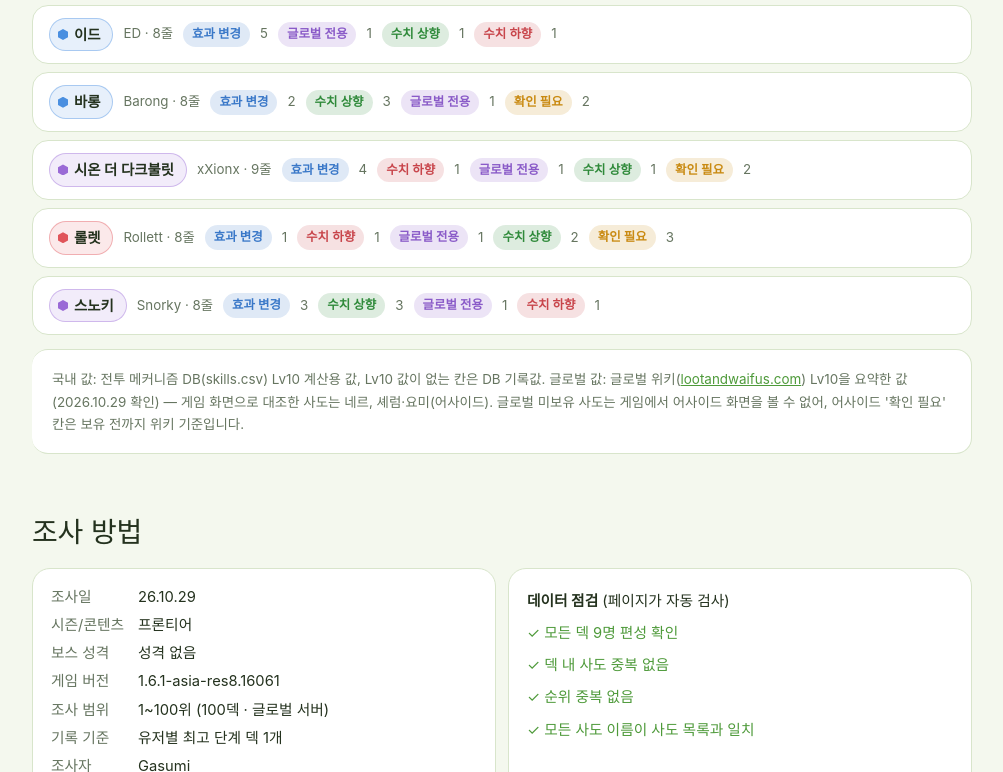
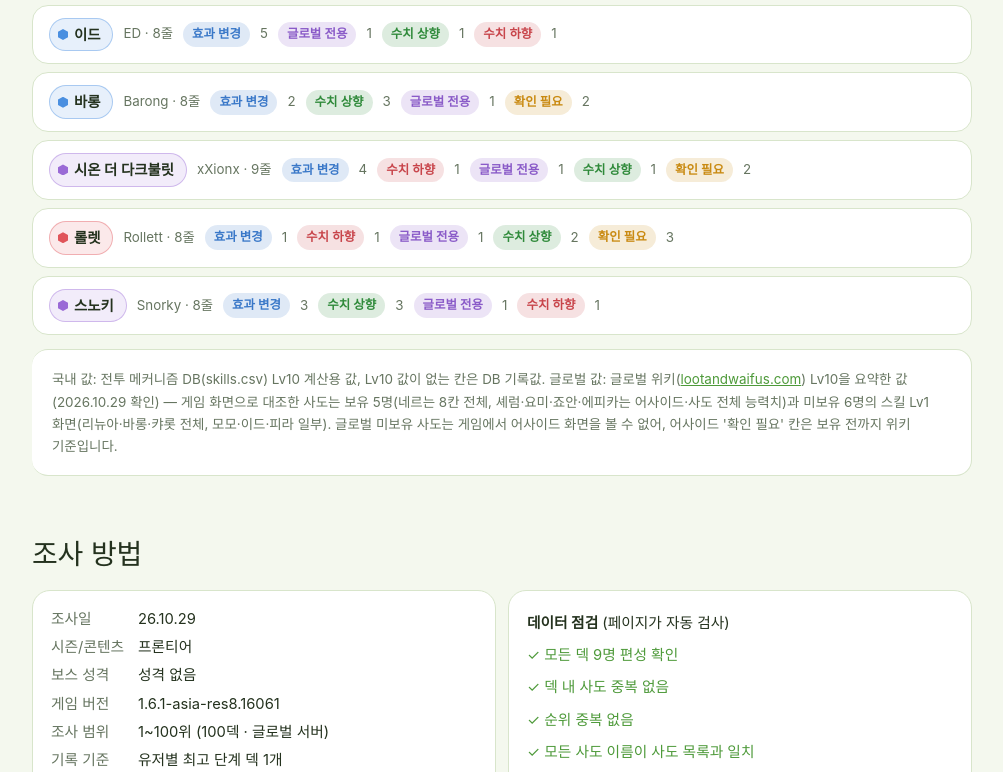
Before and after one commit to gasumii/trickcal-meta, a plain HTML site: page global.html in a window 1280 px wide. Shown: the part 11228-12000 px from the top of the page, without its empty margins (138-1141 px from the left). Drawn offline with Linux system fonts and the light colour scheme; a web font is replaced by a local one.

Commit message:
글로벌 비교: 게임 화면 대조 범위 안내 갱신 (보유 5명·미보유 6명 Lv1)

```diff
--- a/global.html
+++ b/global.html
@@ -164,7 +164,7 @@ window.REPORT_CFG={root:"data/global/",compare:"kr",attrFallback:true,bands:[[1,
     <div class="scroll" style="border:0;border-radius:0;border-top:1px solid var(--line)"><table><thead><tr><th>구분</th><th>스킬명 (국내 / 글로벌)</th><th>국내 (Lv10)</th><th>글로벌 (Lv10)</th><th>재사용</th><th>차이</th><th>비고</th></tr></thead><tbody>`+
     L.map(r=>`<tr><td>${esc(r["구분"])}</td><td class="nm">${esc(r["국내 스킬명"]||"—")}<small>${esc(r["글로벌 스킬명"])}</small></td><td>${esc(r["국내 (Lv10)"])}</td><td>${esc(r["글로벌 (Lv10)"])}</td><td>${r["국내 재사용"]||r["글로벌 재사용"]?`${esc(r["국내 재사용"]||"—")} → ${esc(r["글로벌 재사용"]||"—")}`:""}</td><td>${badge(r["차이 유형"])}</td><td>${esc(r["비고"])}</td></tr>`).join("")+`</tbody></table></div></details>`; }).join("");
   const src=[...new Set(S.map(r=>r["출처"]).filter(u=>/^https?:/.test(u)))];
-  $("skSrc").innerHTML=`국내 값: 전투 메커니즘 DB(skills.csv) Lv10 계산용 값, Lv10 값이 없는 칸은 DB 기록값. 글로벌 값: 글로벌 위키(<a href="https://lootandwaifus.com/" rel="noopener">lootandwaifus.com</a>) Lv10을 요약한 값(2026.10.29 확인) — 게임 화면으로 대조한 사도는 네르, 셰럼·요미(어사이드). 글로벌 미보유 사도는 게임에서 어사이드 화면을 볼 수 없어, 어사이드 '확인 필요' 칸은 보유 전까지 위키 기준입니다.`;
+  $("skSrc").innerHTML=`국내 값: 전투 메커니즘 DB(skills.csv) Lv10 계산용 값, Lv10 값이 없는 칸은 DB 기록값. 글로벌 값: 글로벌 위키(<a href="https://lootandwaifus.com/" rel="noopener">lootandwaifus.com</a>) Lv10을 요약한 값(2026.10.29 확인) — 게임 화면으로 대조한 사도는 보유 5명(네르는 8칸 전체, 셰럼·요미·죠안·에피카는 어사이드·사도 전체 능력치)과 미보유 6명의 스킬 Lv1 화면(리뉴아·바롱·캬롯 전체, 모모·이드·피라 일부). 글로벌 미보유 사도는 게임에서 어사이드 화면을 볼 수 없어, 어사이드 '확인 필요' 칸은 보유 전까지 위키 기준입니다.`;
 })();
 </script>
 </body>
```
